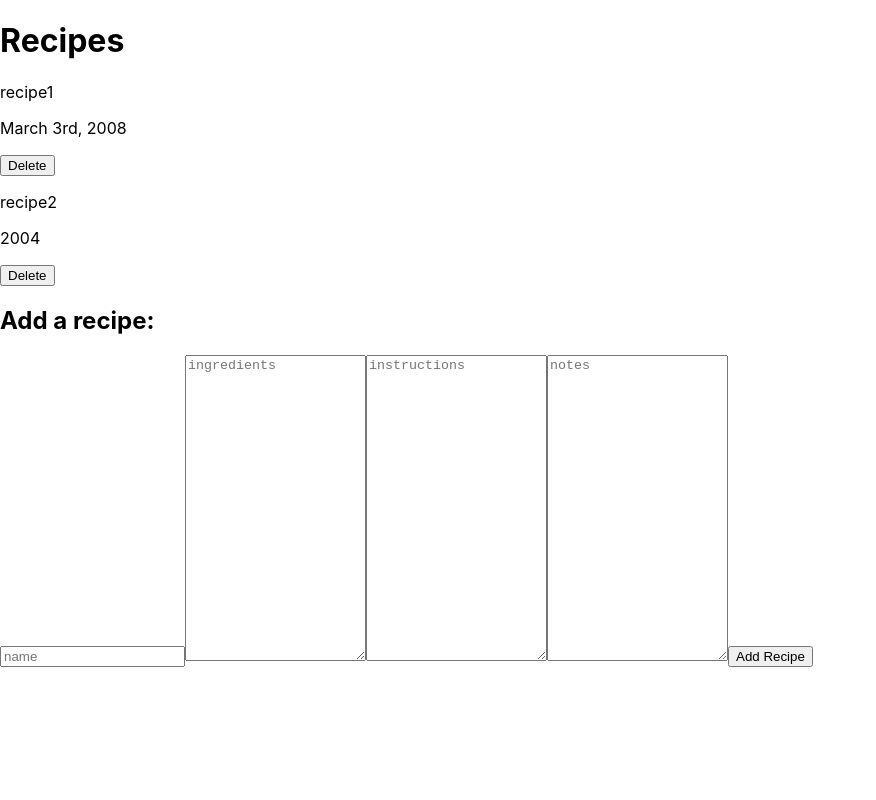
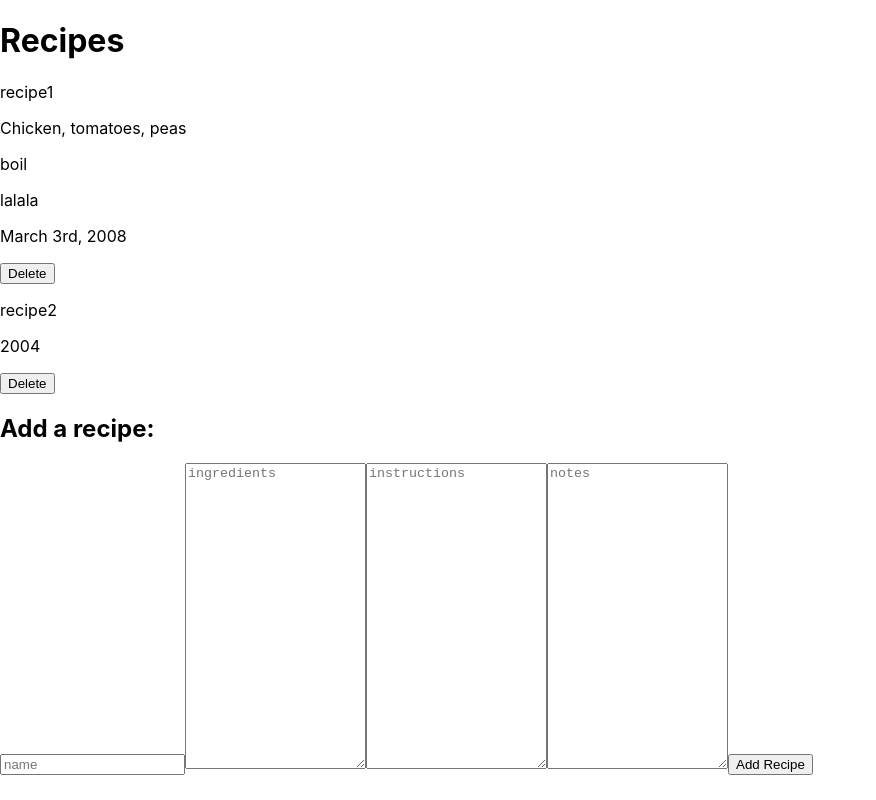
Before and after one commit to JordanKurtzman/Recipe-App, a React (Create React App) app: page / in a window 1280 px wide. Shown: the whole page, without its empty margins (0-876 px from the left). Built offline with nearby package versions, Linux system fonts and the light colour scheme.

Commit message:
fixed add recipe component

```diff
--- a/package.json
+++ b/package.json
@@ -9,6 +9,7 @@
     "@testing-library/user-event": "^7.2.1",
     "react": "^17.0.2",
     "react-dom": "^17.0.2",
+    "react-error-boundary": "^3.1.4",
     "react-redux": "^7.2.6",
     "react-scripts": "5.0.0",
     "uuid": "^8.3.2"
--- a/src/App.js
+++ b/src/App.js
@@ -2,16 +2,26 @@ import React, {useState} from 'react'
 import { v4 as uuidv4 } from 'uuid';
 import RecipeList from './components/RecipeList';
 import AddRecipe from './components/AddRecipe';
-import Recipe from './components/Recipe';
+import {ErrorBoundary } from 'react-error-boundary'
 
+const ErrorFallBack = ({error}) => {
+  return (
+    <div role="alert">
+      <p>Something went wrong:</p>
+      <pre>{error.message}</pre>
+
+    </div>
+
+  )
+}
 
 function App() {
 
   const [recipes, setRecipes] = useState([
     {name: 'recipe1',
-      ingredients: '',
-      instructions: '',
-      notes: '',
+      ingredients: 'Chicken, tomatoes, peas',
+      instructions: 'boil',
+      notes: 'lalala',
       id: uuidv4(),
       createdAt: 'March 3rd, 2008'
     },
@@ -26,7 +36,7 @@ function App() {
   ])
 
 
-  const addRecipe = ({name, ingredients, instructions, notes}) => {
+  const addRecipe = (name, ingredients, instructions, notes) => {
     const date = new Date()
     const newRecipe = {
       name: name,
@@ -35,7 +45,6 @@ function App() {
       notes: notes,
       id: uuidv4(),
       createdAt: date.toLocaleDateString(),
-
     }
     const newRecipes = [...recipes, newRecipe]
     setRecipes(newRecipes)
@@ -52,10 +61,15 @@ function App() {
   return (
     <div>
     <h1>Recipes</h1>
-    <RecipeList
-    recipes={recipes}
-    addRecipe={addRecipe}
-    deleteRecipe={deleteRecipe}/>
+    <ErrorBoundary
+    FallbackComponent={ErrorFallBack}>
+        <RecipeList
+          recipes={recipes}
+          addRecipe={addRecipe}
+          deleteRecipe={deleteRecipe} />
+
+    </ErrorBoundary>
+
 
 
 
@@ -63,11 +77,7 @@ function App() {
 
 
     <AddRecipe
-
     addRecipe={addRecipe}
-
-
-
     />
 
 
--- a/src/components/AddRecipe.js
+++ b/src/components/AddRecipe.js
@@ -1,61 +1,60 @@
 import React, {useState} from 'react'
 
 const AddRecipe = ({addRecipe}) => {
-    const [recipeText, setRecipeText] = useState({
-        name: '',
-        ingredients: '',
-        instructions: '',
-        notes: ''
-    })
+    const [name, setName] = useState('')
+    const [ingredients, setIngredients] = useState('')
+    const [instructions, setInstructions] = useState('')
+    const [notes, setNotes] = useState('')
 
-    const handleSubmit = (e) => {
-        e.preventDefault()
-        addRecipe()
+    const handleSubmit = () => {
+        addRecipe(name, ingredients, instructions, notes)
     }
 
     const handleNameChange = (e) => {
-        setRecipeText((prevState) => ({...prevState, name: e.target.value}))
+        setName(e.target.value)
     }
     const handleIngredientsChange = (e) => {
-        setRecipeText((prevState) => ({...prevState, ingredients: e.target.value }))
+        setIngredients(e.target.value)
     }
     const handleInstructionsChange = (e) => {
-        setRecipeText((prevState) => ({...prevState, instructions: e.target.value }))
+        setInstructions(e.target.value)
     }
     const handleNotesChange = (e) => {
-        setRecipeText((prevState) => ({...prevState, notes: e.target.value }))
+        setNotes(e.target.value)
     }
+
+
 
     return (
         <div>
         <h2>Add a recipe:</h2>
-        <form>
+
                 <input
                     type="text"
                     placeholder='name'
                     onChange={handleNameChange}
-                    value={recipeText.name}
+                    value={name}
                 />
                 <textarea
                     rows={20}
                     placeholder="ingredients"
                     onChange={handleIngredientsChange}
-                    value={recipeText.ingredients}
+                    value={ingredients}
                 />
                 <textarea
                     rows={20}
                     placeholder="instructions"
                     onChange={handleInstructionsChange}
-                    value={recipeText.instructions}
+                    value={instructions}
                 />
                 <textarea
                     rows={20}
                     placeholder="notes"
                     onChange={handleNotesChange}
-                    value={recipeText.notes}
+                    value={notes}
                 />
                 <button onClick={handleSubmit}>Add Recipe</button>
-        </form>
+
 
         </div>
     )
--- a/src/components/RecipeList.js
+++ b/src/components/RecipeList.js
@@ -4,7 +4,7 @@ import Recipe from './Recipe'
 const RecipeList = ({recipes, deleteRecipe}) => {
     return (
         <div>
-    {recipes.map((recipe, index) => {
+    {recipes.map((recipe) => {
         return <Recipe
         name={recipe.name}
         ingredients={recipe.ingredients}
@@ -12,7 +12,7 @@ const RecipeList = ({recipes, deleteRecipe}) => {
         notes={recipe.notes}
         id={recipe.id}
         createdAt={recipe.createdAt}
-        key={recipe.index}
+
         deleteRecipe={deleteRecipe}
         />
     })}
```
Also changed, not shown: 1 other file (tests, documents, lock files or other folders).
